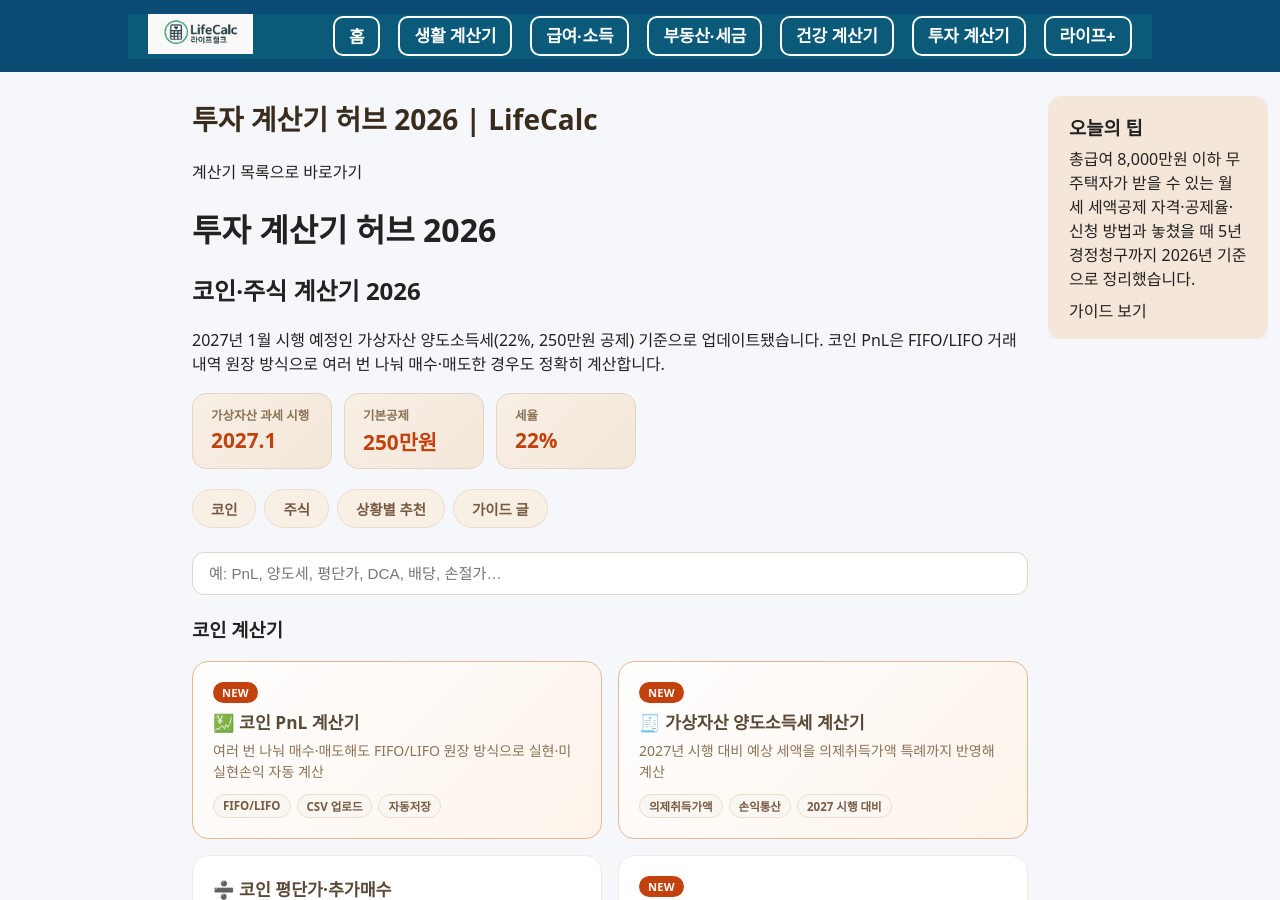
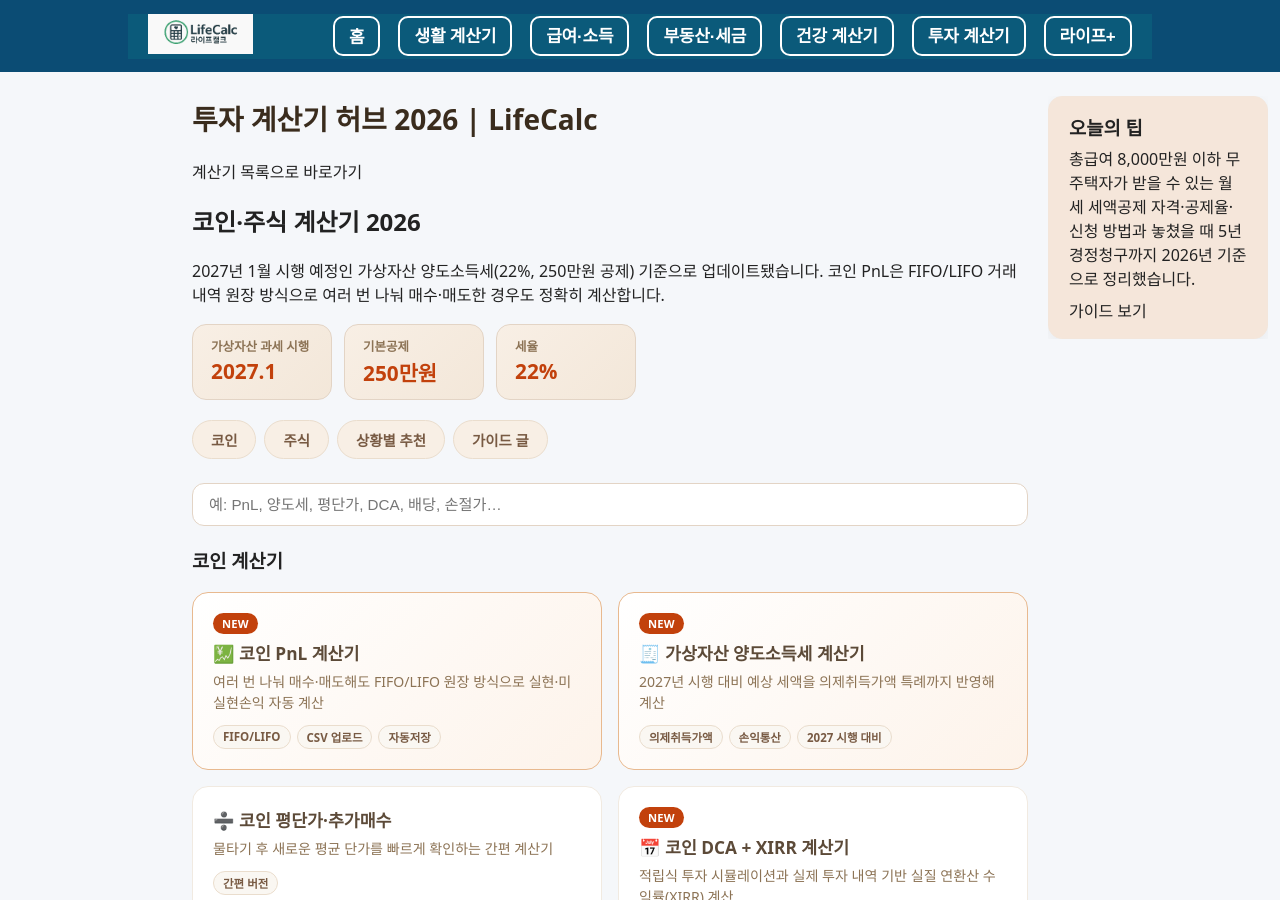
Before and after one commit to khai-lang/LifeCalc, a Jekyll site: the page built from invest/index.md, in a window 1280 px wide and 900 px high. Built offline with Jekyll 4.4.1, drawn with Linux system fonts in a browser that asks for light colours.

Commit message:
Update index.md

```diff
--- a/invest/index.md
+++ b/invest/index.md
@@ -7,7 +7,6 @@ permalink: "/invest/"
 
 <a class="ivh-skip-link" href="#ivh-crypto">계산기 목록으로 바로가기</a>
 
-# 투자 계산기 허브 2026
 
 ## 코인·주식 계산기 2026
 
```
